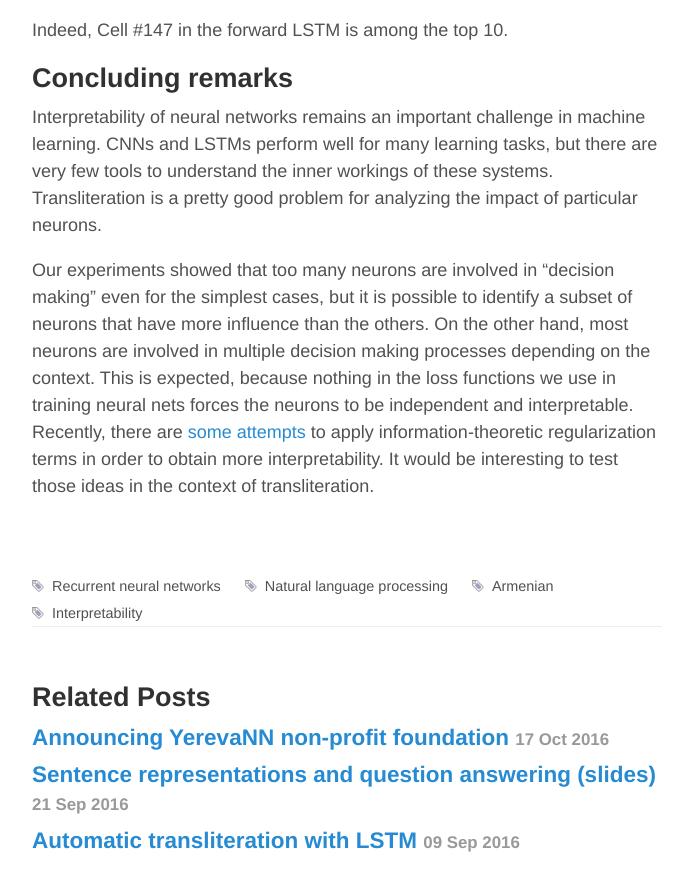
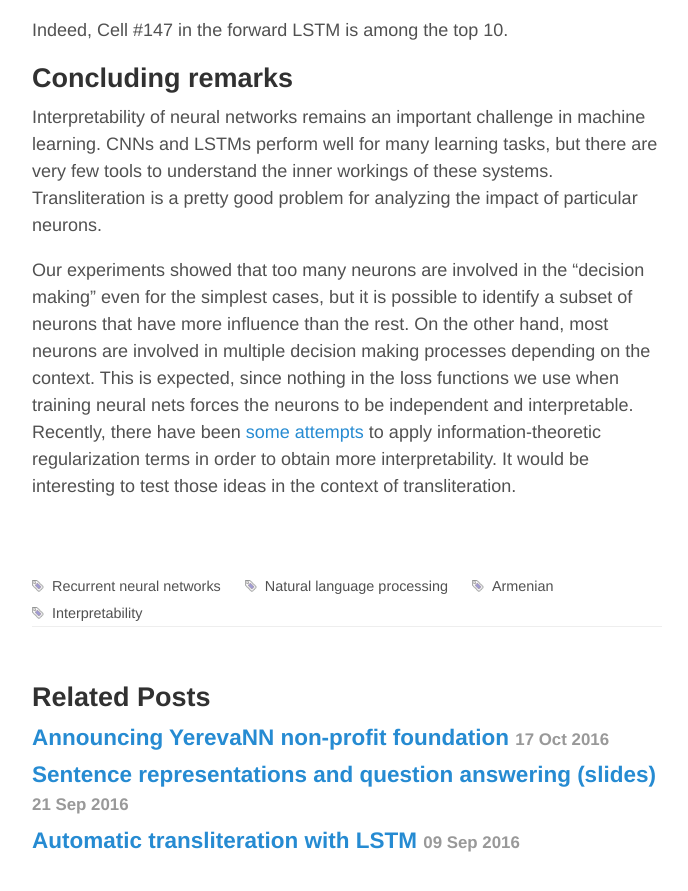
Before and after one commit to YerevaNN/yerevann.github.io, a Jekyll site: the page built from _posts/2017-06-27-interpreting-neurons-in-an-LSTM-network.md, in a window 1280 px wide and 900 px high, scrolled down 7570 px. Shown: the top 891 px of the window, without its empty margins (293-981 px from the left). Built offline with Jekyll 4.4.1, drawn with Linux system fonts in a browser that asks for light colours; comment, search, counter and statistics services are not loaded.

Commit message:
update conclusion

```diff
--- a/_posts/2017-06-27-interpreting-neurons-in-an-LSTM-network.md
+++ b/_posts/2017-06-27-interpreting-neurons-in-an-LSTM-network.md
@@ -119,4 +119,4 @@ Indeed, Cell #147 in the forward LSTM is among the top 10.
 
 Interpretability of neural networks remains an important challenge in machine learning. CNNs and LSTMs perform well for many learning tasks, but there are very few tools to understand the inner workings of these systems. Transliteration is a pretty good problem for analyzing the impact of particular neurons.
 
-Our experiments showed that too many neurons are involved in "decision making" even for the simplest cases, but it is possible to identify a subset of neurons that have more influence than the others. On the other hand, most neurons are involved in multiple decision making processes depending on the context. This is expected, because nothing in the loss functions we use in training neural nets forces the neurons to be independent and interpretable. Recently, there are [some attempts](https://arxiv.org/abs/1606.03657) to apply information-theoretic regularization terms in order to obtain more interpretability. It would be interesting to test those ideas in the context of transliteration.
+Our experiments showed that too many neurons are involved in the "decision making" even for the simplest cases, but it is possible to identify a subset of neurons that have more influence than the rest. On the other hand, most neurons are involved in multiple decision making processes depending on the context. This is expected, since nothing in the loss functions we use when training neural nets forces the neurons to be independent and interpretable. Recently, there have been [some attempts](https://arxiv.org/abs/1606.03657) to apply information-theoretic regularization terms in order to obtain more interpretability. It would be interesting to test those ideas in the context of transliteration.
```
